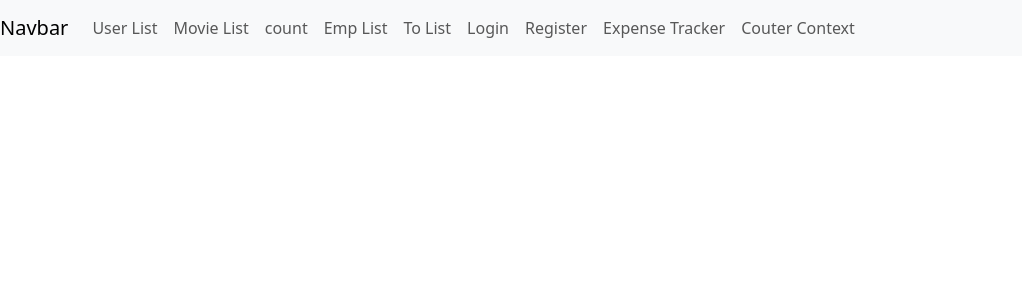
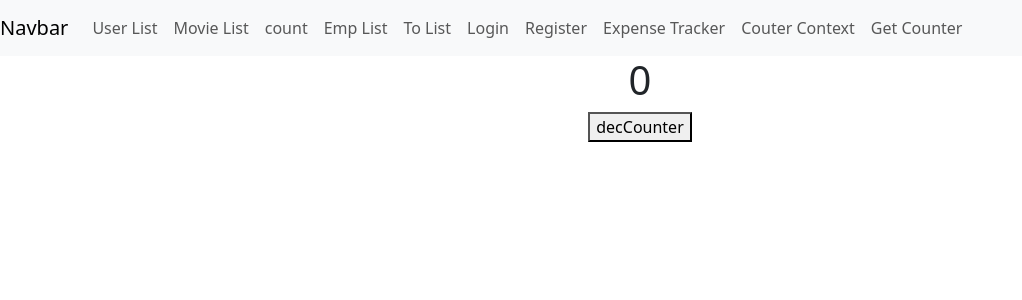
Before and after one commit to Vaibhavi7499/React-API-Call--learn, a React (Create React App) app: page /getcounter in a window 1280 px wide. Shown: the top 300 px of the page, without its empty margins (0-1022 px from the left). Built offline with nearby package versions, Linux system fonts and the light colour scheme.

Commit message:
counter context

```diff
--- a/src/App.js
+++ b/src/App.js
@@ -11,12 +11,22 @@ import Login from './components/Login';
 import Register from './components/Register';
 import ExpenseTracker from './components/ExpenseTracker';
 import CounterFunc from './components/CounterFunc';
+import {useState} from "react"
+import authContext from "./context/AuthContext"
+import GetCounter from './components/GetCounter';
 
 function App() {
+  const [counter, setCounter] = useState(0)
+  let obj = {
+    counter,
+    setCounter
+  }
   return (
     <div className="App">
       {/* <MovieSearch/> */}
       {/* <UserSearch/> */}
+      <authContext.Provider value={obj}>
+
       <BrowserRouter>
       <Layout/>
       <Routes>
@@ -29,8 +39,11 @@ function App() {
         <Route path='/register' element={<Register/>}/>
         <Route path='/expense-tracker' element={<ExpenseTracker/>}/>
         <Route path='/counter-context' element={<CounterFunc/>}/>
+        <Route path='/getcounter' element={<GetCounter/>}/>
       </Routes>
       </BrowserRouter>
+      </authContext.Provider>
+
     </div>
   );
 }
--- a/src/components/CounterFunc.js
+++ b/src/components/CounterFunc.js
@@ -1,12 +1,22 @@
 import React, { useContext } from 'react'
 import counterContext from '../context/CounterContext'
+import authContext from '../context/AuthContext'
 
 const CounterFunc = () => {
     const data = useContext(counterContext)
+const obj = useContext(authContext)
+const {counter,setCounter} = obj
     console.log(data)
+
+    let incCounter=()=>{
+setCounter(counter + 1)
+    }
+
   return (
     <div>CounterFunc
         <h1>{data.name}</h1>
+        <h1>{counter}</h1>
+        <button onClick={incCounter}>incCounter</button>
     </div>
   )
 }
--- /dev/null
+++ b/src/components/GetCounter.js
@@ -0,0 +1,18 @@
+import React, { useContext } from 'react'
+import authContext from '../context/AuthContext'
+const GetCounter = () => {
+    const data=useContext(authContext)
+
+    let decCounter=()=>{
+         data.setCounter(data.counter - 1)
+    }
+
+  return (
+    <div>
+        <h1>{data.counter}</h1>
+        <button onClick={decCounter}>decCounter</button>
+    </div>
+  )
+}
+
+export default GetCounter
--- a/src/components/Layout.js
+++ b/src/components/Layout.js
@@ -39,6 +39,9 @@ class Layout extends Component {
       <li class="nav-item">
       <Link className="nav-link" to="/counter-context">Couter Context </Link>
       </li>
+      <li class="nav-item">
+      <Link className="nav-link" to="/getcounter">Get Counter </Link>
+      </li>
     </ul>
   </div>
 </nav>
--- /dev/null
+++ b/src/context/AuthContext.js
@@ -0,0 +1,4 @@
+import { createContext } from "react";
+
+const authContext = createContext()
+export default authContext
```
Also changed, not shown: src/context/CounterContext.js (line endings or trailing spaces).
